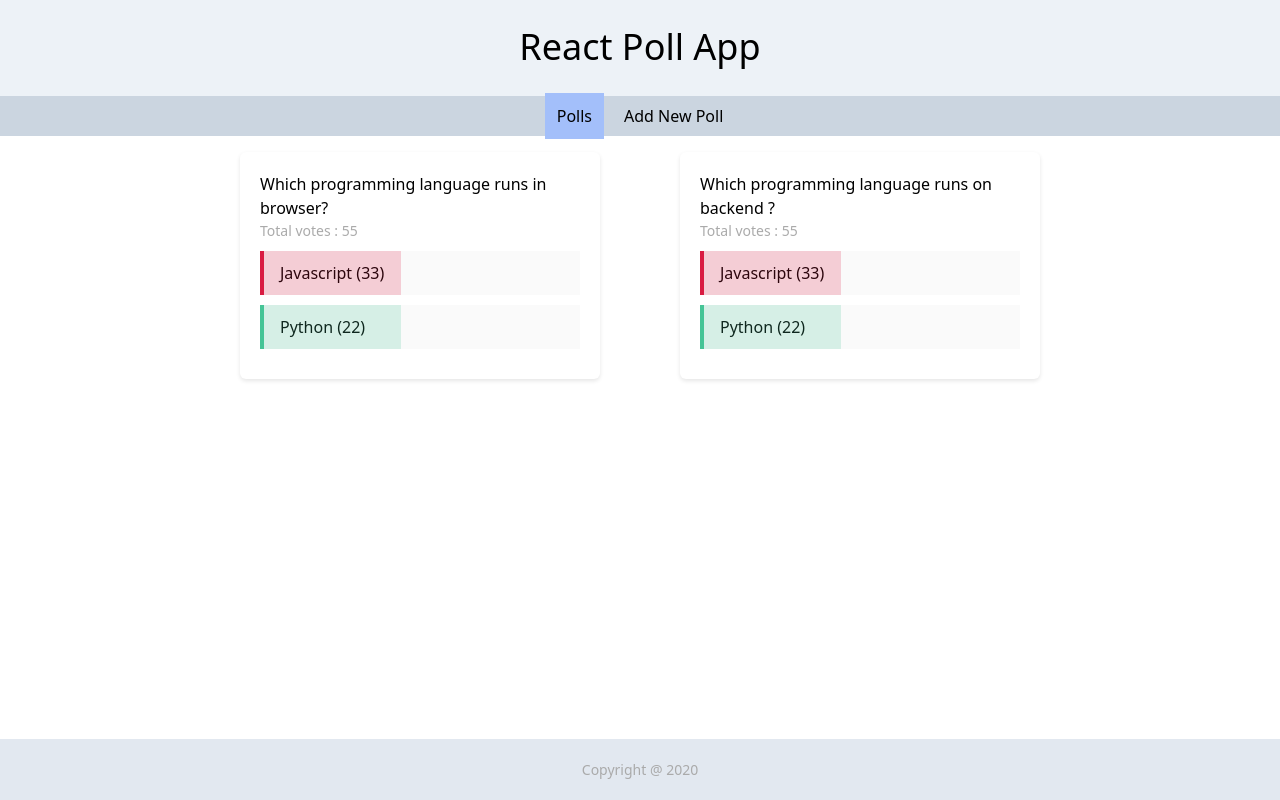
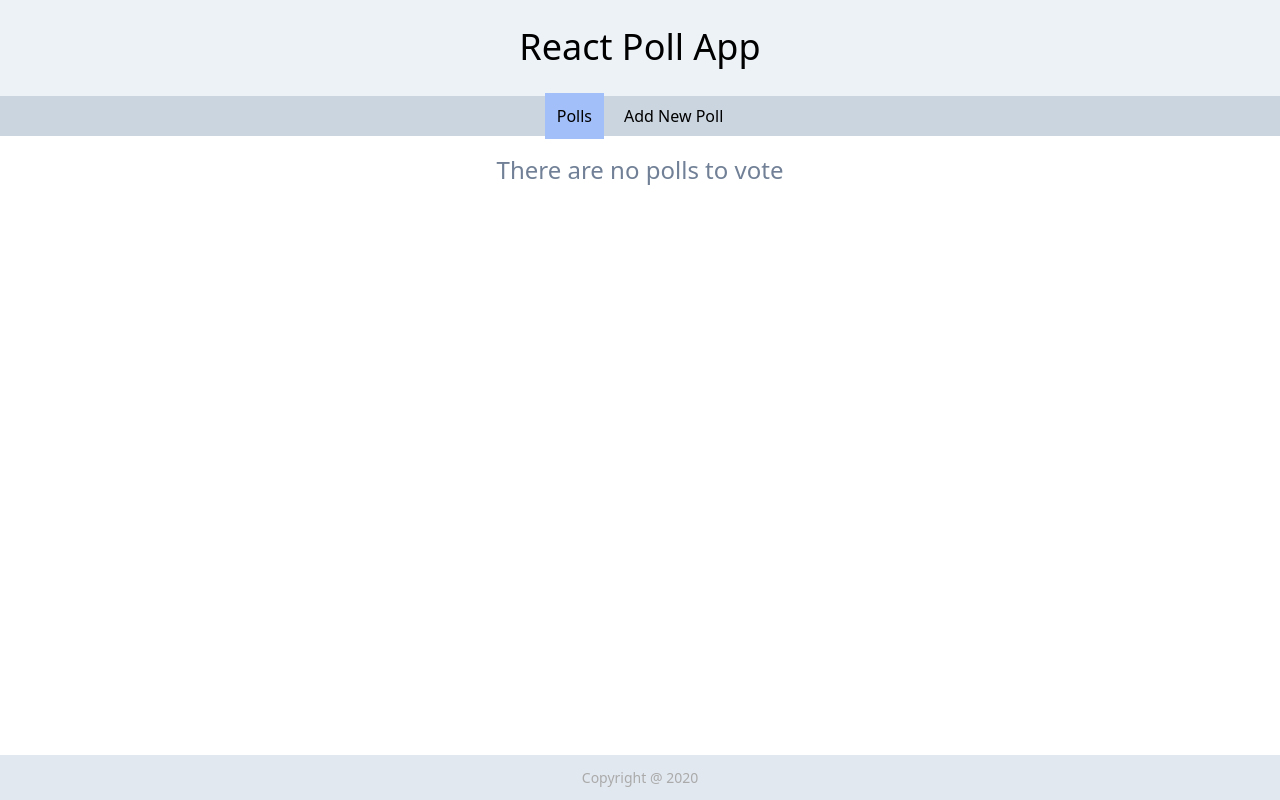
Before and after one commit to Muhammad-Arsalan31/React-Poll-App, a React (Create React App) app in the folder client/: page / in a window 1280 px wide. Built offline with nearby package versions, Linux system fonts and the light colour scheme.

Commit message:
user can delete poll and upate votes

```diff
--- a/client/src/components/Footer.js
+++ b/client/src/components/Footer.js
@@ -2,8 +2,8 @@ import React from "react";
 
 export const Footer = () => {
   return (
-    <div className="bg-gray-300 h-auto bottom-0 absolute w-full text-center">
-      <p className="py-5">Copyright @ 2020</p>
+    <div className="bg-gray-300 h-auto bottom-0 fixed  w-full text-center">
+      <p className="py-3">Copyright @ 2020</p>
     </div>
   );
 };
--- a/client/src/components/PollDetails.js
+++ b/client/src/components/PollDetails.js
@@ -2,26 +2,34 @@ import React, { useContext } from "react";
 import { PollContext } from "../context/PollContext";
 
 export const PollDetails = ({ poll }) => {
-  const { handleVote } = useContext(PollContext);
+  const { handleVote, removePoll } = useContext(PollContext);
   const totalVotes = poll.voteA + poll.voteB;
-  console.log(totalVotes);
+  const percentA = Math.floor((100 / totalVotes) * poll.voteA) + "%";
+  const percentB = Math.floor((100 / totalVotes) * poll.voteB) + "%";
 
   return (
     <div className="poll">
       <h3>{poll.question}</h3>
       <p>Total votes : {totalVotes}</p>
-      <div className="answer" onChange={() => handleVote("a", poll.id)}>
-        <div className="percent percent-a" style={{ width: "44%" }} />
+      <div className="answer" onClick={() => handleVote("a", poll.id)}>
+        <div className="percent percent-a" style={{ width: `${percentA}` }} />
         <span>
           {poll.answerA} ({poll.voteA})
         </span>
       </div>
-      <div className="answer" onChange={() => handleVote("b", poll.id)}>
-        <div className="percent percent-b" style={{ width: "44%" }} />
+      <div className="answer" onClick={() => handleVote("b", poll.id)}>
+        <div className="percent percent-b" style={{ width: `${percentB}` }} />
         <span>
           {poll.answerB} ({poll.voteB})
         </span>
       </div>
+      <button
+        type="button"
+        onClick={() => removePoll(poll.id)}
+        className="bg-red-500 hover:bg-red-700 cursor-pointer text-white font-bold py-2 px-4 rounded focus:outline-none focus:shadow-outline"
+      >
+        Remove Poll
+      </button>
     </div>
   );
 };
--- a/client/src/components/Polls.js
+++ b/client/src/components/Polls.js
@@ -6,7 +6,7 @@ import { PollDetails } from "./PollDetails";
 export const Polls = () => {
   const { polls } = useContext(PollContext);
 
-  return (
+  return polls.length ? (
     <div
       className="grid grid-cols-2 gap-20 m-auto my-4"
       style={{ width: "800px" }}
@@ -15,5 +15,9 @@ export const Polls = () => {
         return <PollDetails poll={poll} key={poll.id} />;
       })}
     </div>
+  ) : (
+    <div className="text-center text-2xl text-gray-600 mt-4">
+      There are no polls to vote
+    </div>
   );
 };
--- a/client/src/context/PollContext.js
+++ b/client/src/context/PollContext.js
@@ -4,24 +4,7 @@ import PollReducer from "./PollReducer";
 export const PollContext = createContext();
 
 const initialState = {
-  polls: [
-    {
-      id: 1,
-      question: "Which programming language runs in browser?",
-      answerA: "Javascript",
-      answerB: "Python",
-      voteA: 33,
-      voteB: 22,
-    },
-    {
-      id: 2,
-      question: "Which programming language runs on backend ?",
-      answerA: "Javascript",
-      answerB: "Python",
-      voteA: 33,
-      voteB: 22,
-    },
-  ],
+  polls: [],
   errors: null,
   loading: true,
 };
@@ -29,6 +12,7 @@ const initialState = {
 export const PollContextProvider = ({ children }) => {
   const [state, dispatch] = useReducer(PollReducer, initialState);
   const addPoll = (poll) => {
+    console.log(poll);
     dispatch({
       type: "ADD_POLL",
       payload: poll,
@@ -37,9 +21,9 @@ export const PollContextProvider = ({ children }) => {
   const handleVote = (option, id) => {
     let copiedPolls = [...state.polls];
     let upvotedPoll = copiedPolls.find((poll) => poll.id === id);
-    console.log(option, id);
     if (option === "a") {
       upvotedPoll.voteA++;
+      console.log(upvotedPoll, copiedPolls);
     }
     if (option === "b") {
       upvotedPoll.voteB++;
@@ -49,8 +33,16 @@ export const PollContextProvider = ({ children }) => {
       payload: copiedPolls,
     });
   };
+  const removePoll = (id) => {
+    dispatch({
+      type: "REMOVE_POLL",
+      payload: id,
+    });
+  };
   return (
-    <PollContext.Provider value={{ polls: state.polls, addPoll, handleVote }}>
+    <PollContext.Provider
+      value={{ polls: state.polls, addPoll, handleVote, removePoll }}
+    >
       {children}
     </PollContext.Provider>
   );
--- a/client/src/context/PollReducer.js
+++ b/client/src/context/PollReducer.js
@@ -7,6 +7,11 @@ export default (state, action) => {
       };
     case "UPDATE_VOTE":
       return { polls: action.payload };
+    case "REMOVE_POLL":
+      return {
+        ...state,
+        polls: state.polls.filter((poll) => poll.id !== action.payload),
+      };
     default:
       return state;
   }
```
